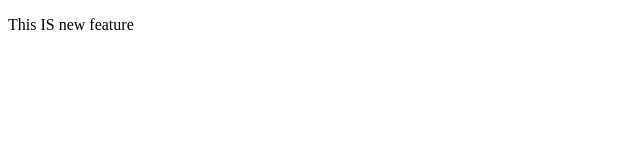
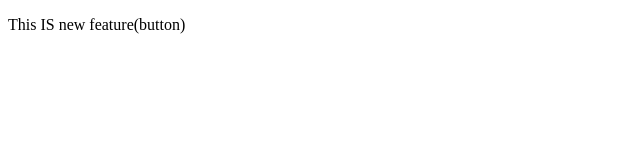
Before and after one commit to Aditya4j/LocalRepo, a plain HTML site: page index.html in a window 1280 px wide. Shown: the full height of the page, 0-640 px from the left. Drawn offline with Linux system fonts and the light colour scheme.

Commit message:
'Add Button

```diff
--- a/index.html
+++ b/index.html
@@ -6,6 +6,6 @@
     <title>Document</title>
 </head>
 <body>
-    <p>This IS new feature</p>
+    <p>This IS new feature(button)</p>
 </body>
 </html>
```
